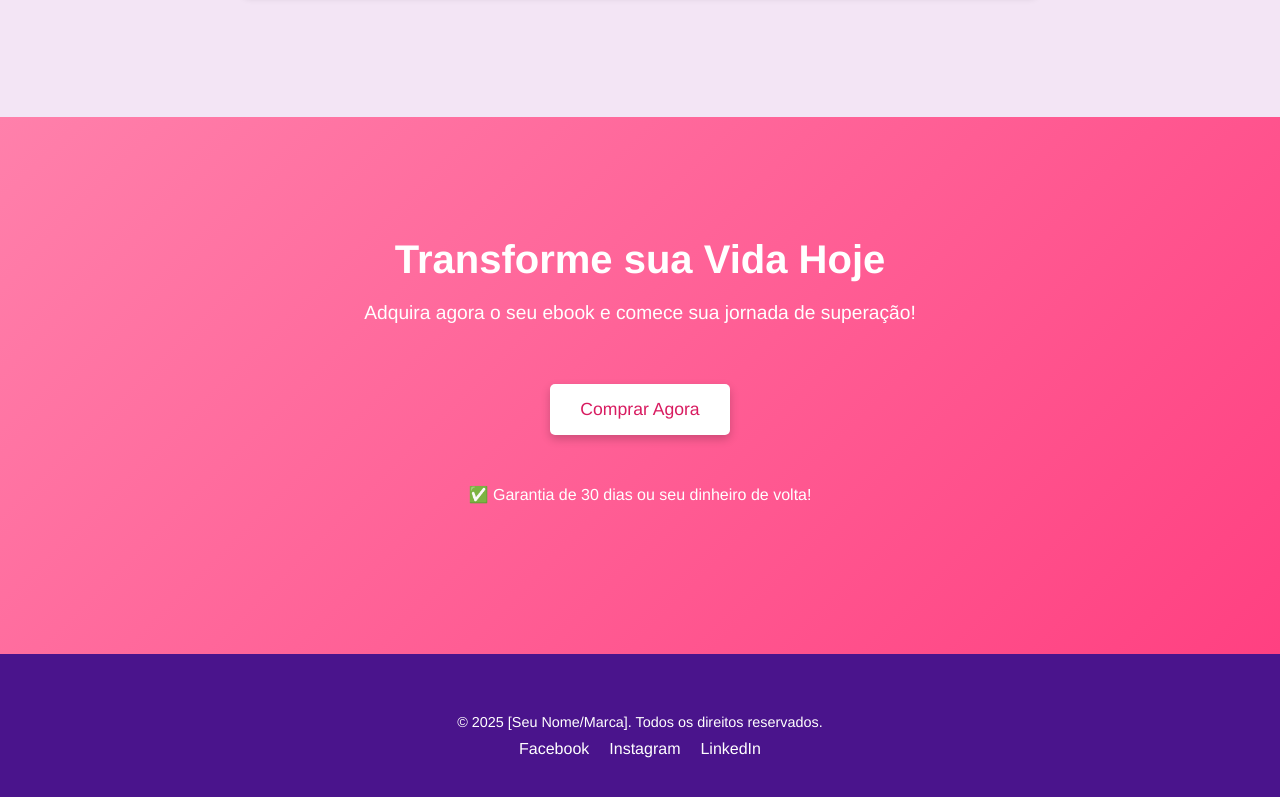
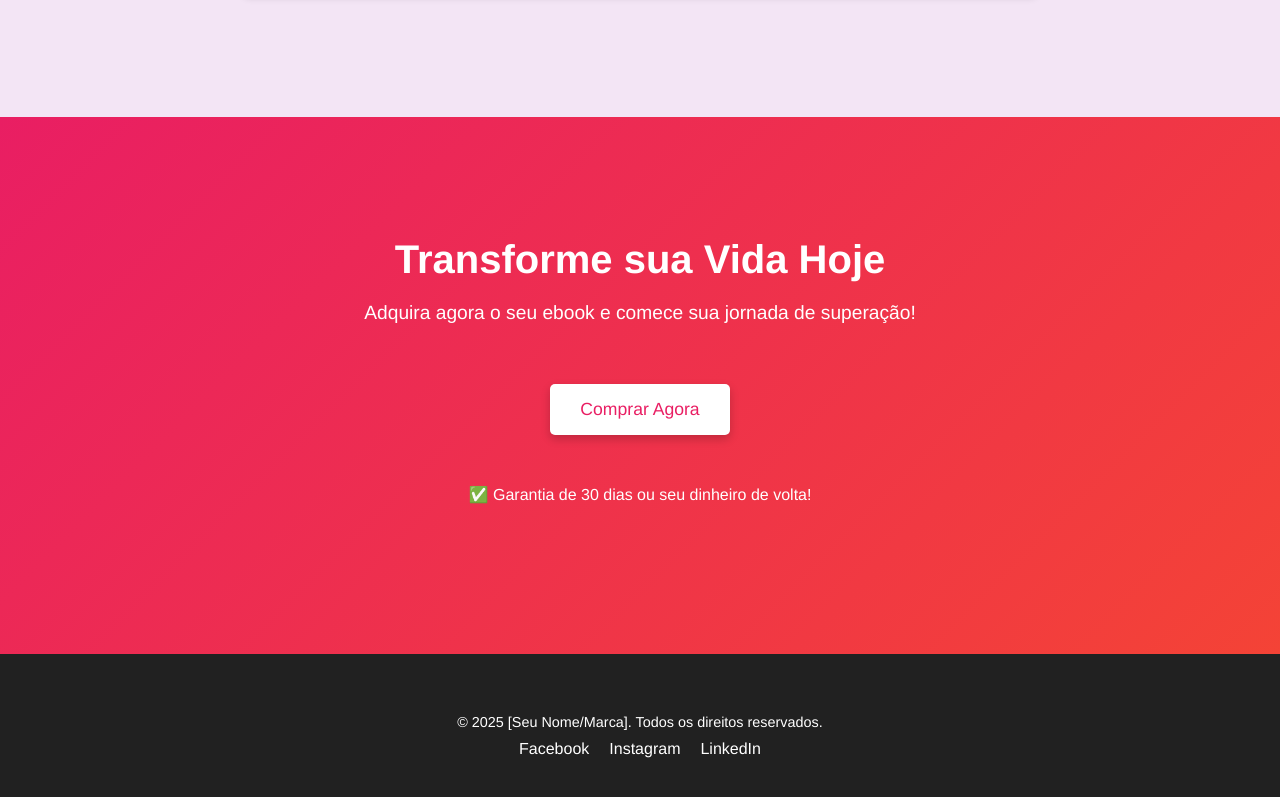
Before and after one commit to xphivilaca/landing-page-project2, a plain HTML site: page index.html in a window 1280 px wide. Shown: the part 3136-3933 px from the top of the page. Drawn offline with nearby package versions, Linux system fonts and the light colour scheme.

Commit message:
Update styles.css

```diff
--- a/styles.css
+++ b/styles.css
@@ -282,8 +282,9 @@ body {
 }
 
 /* CTA SECTION (Final) */
+/* Alterado: Novo gradiente para maior contraste */
 #cta {
-  background: linear-gradient(135deg, #ff80ab, #ff4081);
+  background: linear-gradient(135deg, #e91e63, #f44336);
   padding: 80px 0;
   text-align: center;
   color: #fff;
@@ -302,7 +303,7 @@ body {
 #cta .btn {
   display: inline-block;
   background: #fff;
-  color: #d81b60;
+  color: #e91e63;
   padding: 15px 30px;
   border-radius: 5px;
   font-size: 1.1rem;
@@ -313,7 +314,7 @@ body {
 }
 
 #cta .btn:hover {
-  background: #f8bbd0;
+  background: #ffccd5;
   transform: scale(1.05);
   box-shadow: 0 6px 14px rgba(0, 0, 0, 0.3);
 }
@@ -324,8 +325,9 @@ body {
 }
 
 /* FOOTER */
+/* Alterado: Cor de fundo para criar contraste com o CTA final */
 footer {
-  background: #4a148c;
+  background: #212121;
   padding: 20px 0;
   text-align: center;
   color: #fff;
```
